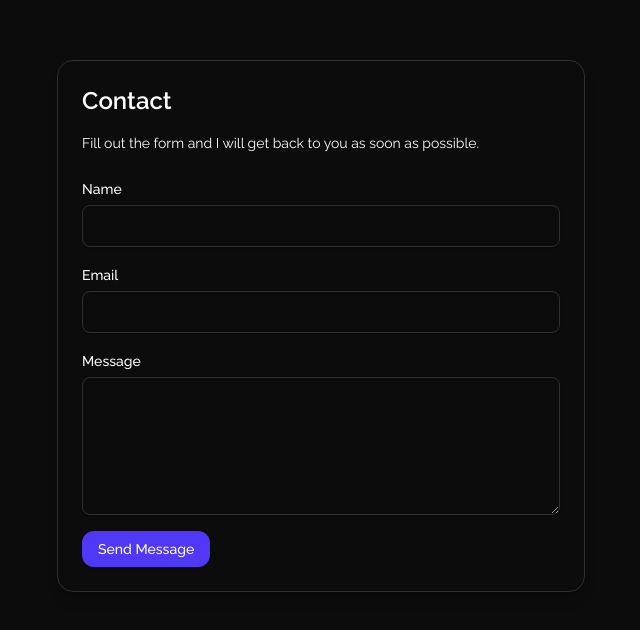
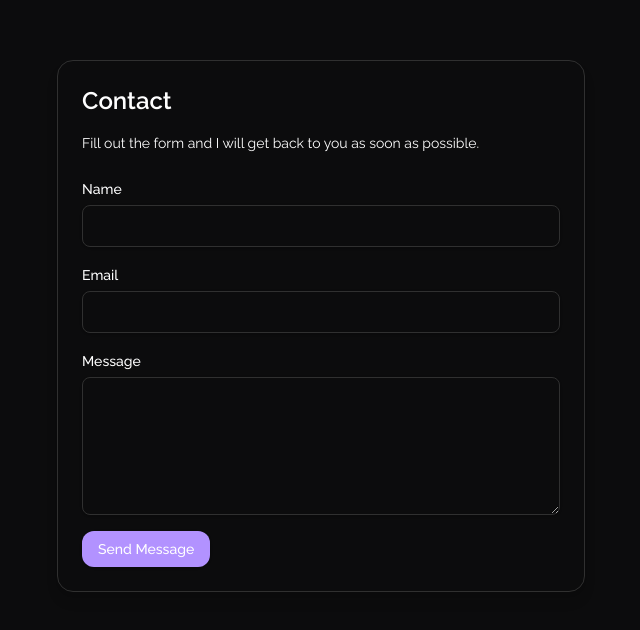
Before and after one commit to iamwilllll/portfolio, a React (Vite) app: page / in a window 1280 px wide. Shown: the part 2474-3104 px from the top of the page, without its empty margins (319-959 px from the left). Built offline with nearby package versions, Linux system fonts and the light colour scheme.

Commit message:
style: Refactor contact form styles to use theme colors

```diff
--- a/src/layout/ContactMe.tsx
+++ b/src/layout/ContactMe.tsx
@@ -97,7 +97,9 @@ export default function ContactMe(): JSX.Element {
                             value={form.name}
                             onChange={e => handleChange('name', e.target.value)}
                             className={`mt-1 block w-full rounded-lg border px-3 py-2 shadow-sm bg-transparent placeholder:opacity-60 focus:outline-none focus:ring-2 focus:ring-offset-1 ${
-                                errors.name ? 'border-red-400 focus:ring-red-200' : 'border-border-color focus:ring-indigo-200'
+                                errors.name
+                                    ? 'border-red-400 focus:ring-red-200'
+                                    : 'border-border-color focus:border-primary-color'
                             } text-first-font-color`}
                             aria-invalid={Boolean(errors.name)}
                             aria-describedby={errors.name ? 'name-error' : undefined}
@@ -116,7 +118,9 @@ export default function ContactMe(): JSX.Element {
                             value={form.email}
                             onChange={e => handleChange('email', e.target.value)}
                             className={`mt-1 block w-full rounded-lg border px-3 py-2 shadow-sm bg-transparent placeholder:opacity-60 focus:outline-none focus:ring-2 focus:ring-offset-1 ${
-                                errors.email ? 'border-red-400 focus:ring-red-200' : 'border-border-color focus:ring-indigo-200'
+                                errors.email
+                                    ? 'border-red-400 focus:ring-red-200'
+                                    : 'border-border-color focus:border-primary-color'
                             } text-first-font-color`}
                             aria-invalid={Boolean(errors.email)}
                             aria-describedby={errors.email ? 'email-error' : undefined}
@@ -135,7 +139,9 @@ export default function ContactMe(): JSX.Element {
                             onChange={e => handleChange('message', e.target.value)}
                             rows={5}
                             className={`mt-1 block w-full rounded-lg border px-3 py-2 shadow-sm bg-transparent placeholder:opacity-60 focus:outline-none focus:ring-2 focus:ring-offset-1 ${
-                                errors.message ? 'border-red-400 focus:ring-red-200' : 'border-border-color focus:ring-indigo-200'
+                                errors.message
+                                    ? 'border-red-400 focus:ring-red-200'
+                                    : 'border-border-color focus:border-primary-color'
                             } text-first-font-color`}
                             aria-invalid={Boolean(errors.message)}
                             aria-describedby={errors.message ? 'message-error' : undefined}
@@ -151,9 +157,8 @@ export default function ContactMe(): JSX.Element {
                         <button
                             type="submit"
                             disabled={submitting}
-                            className={`inline-flex items-center gap-2 rounded-xl px-4 py-2 text-sm font-medium shadow-sm focus:outline-none focus:ring-2 focus:ring-offset-1 ${
-                                submitting ? 'bg-indigo-300 cursor-wait' : 'bg-indigo-600 hover:bg-indigo-700'
-                            } text-first-font-color`}
+                            className={`inline-flex items-center gap-2 rounded-xl px-4 py-2 text-sm font-medium shadow-sm focus:outline-none focus:ring-2 focus:ring-offset-1
+                                ${submitting ? 'bg-primary-color opacity-50 cursor-wait' : 'bg-primary-color hover:bg-primary-color hover:opacity-80 cursor-pointer'} text-first-font-color`}
                         >
                             {submitting ? 'Sending...' : 'Send Message'}
                         </button>
```
